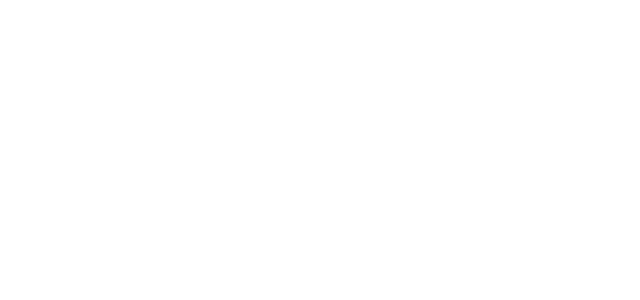
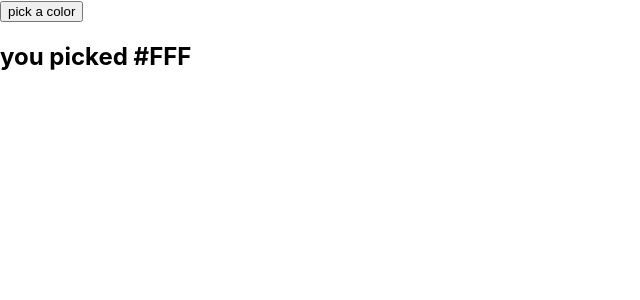
Before and after one commit to adham618/Practical-React, a React (Vite) app: page / in a window 1280 px wide. Shown: the top 300 px of the page, without its empty margins (0-640 px from the left). Built offline with nearby package versions, Linux system fonts and the light colour scheme.

Commit message:
color picker

```diff
--- a/package.json
+++ b/package.json
@@ -8,6 +8,7 @@
   },
   "dependencies": {
     "react": "^17.0.0",
+    "react-color": "^2.19.3",
     "react-dom": "^17.0.0",
     "react-icons": "^4.3.1",
     "react-modal": "^3.14.4",
--- a/src/App.jsx
+++ b/src/App.jsx
@@ -1,9 +1,17 @@
 import './App.css'
+import { useState } from 'react'
+import { SketchPicker } from 'react-color'
 
 function App() {
-
+  const [color, setColor] = useState('#FFF')
+  const [showColorPicker, setShowColorPicker] = useState(false)
   return (
     <div className="App">
+      <button onClick={() => setShowColorPicker(showColorPicker => !showColorPicker)}>{showColorPicker ? "close color picker" : "pick a color"}</button>
+      {showColorPicker && (
+        <SketchPicker color={color} onChange={updatedColor => setColor(updatedColor.hex)} />
+      )}
+      <h2>you picked {color}</h2>
     </div>
   )
 }
```
Also changed, not shown: 1 other file (tests, documents, lock files or other folders).
